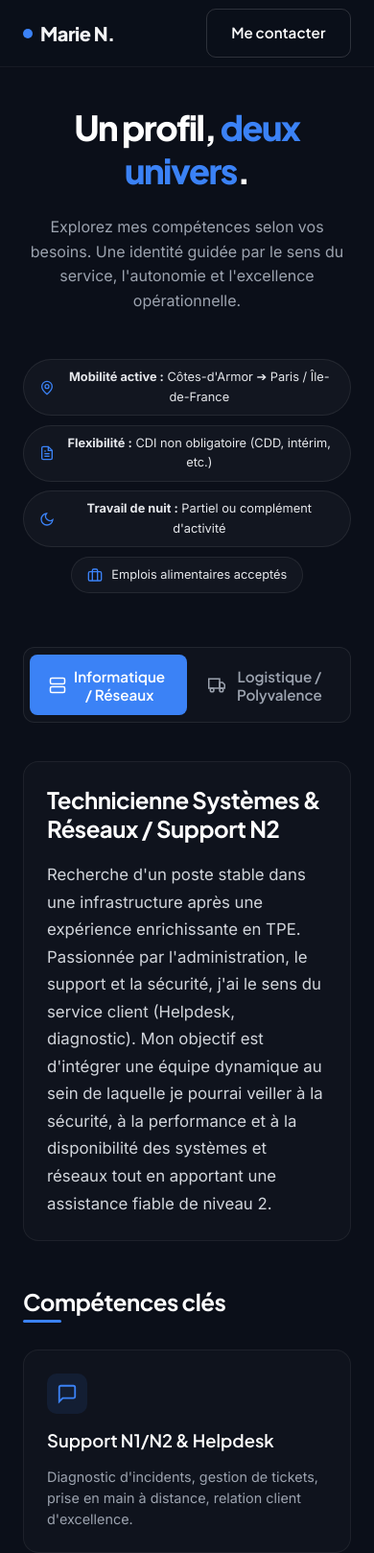
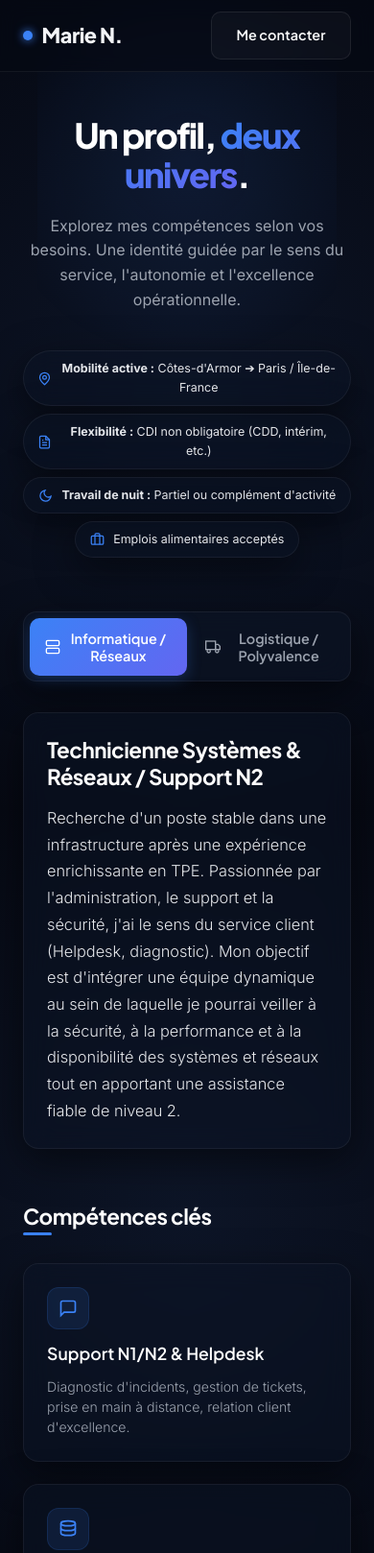
Before and after one commit to MarieUwU-nerd/cv-dual-profile, a plain HTML site: page index.html in a window 390 px wide. Shown: the top 1618 px of the page at 96% size. Drawn offline with Linux system fonts and the light colour scheme; a script that the page names is missing.

Commit message:
feat: design Glassmorphism et variables thématiques de couleur d'accentuation

```diff
--- a/css/style.css
+++ b/css/style.css
@@ -1,9 +1,42 @@
 /* ==========================================================================
-   Marie N. — Double Profil CV — Styles CSS de Base & Layouts
+   Marie N. — Double Profil CV — Styles CSS & Glassmorphism Premium
    ========================================================================== */
 
 /* --------------------------------------------------------------------------
-   0. RESET & POLICES DE BASE
+   0. CONFIGURATION DU THÈME & DES VARIABLES (GLASSMORPHISM)
+   -------------------------------------------------------------------------- */
+:root {
+  /* Fond et neutres de l'application (Identité Commune) */
+  --bg-main: #060913;          /* Fond abysse ultra-sombre */
+  --bg-gradient: radial-gradient(circle at 50% 50%, #0d1527 0%, #060913 100%);
+  --text-primary: #F3F4F6;     /* Blanc cassé hyper lisible */
+  --text-muted: #9CA3AF;      /* Gris doux pour textes secondaires */
+
+  /* Paramètres du verre (Glassmorphism unifié) */
+  --glass-bg: rgba(13, 20, 38, 0.45);        /* Fond translucide sombre */
+  --glass-border: rgba(255, 255, 255, 0.06);   /* Tranche de verre ultra-fine */
+  --glass-shadow: 0 12px 40px 0 rgba(0, 0, 0, 0.5);
+  --glass-blur: blur(14px);                  /* Puissance du flou d'arrière-plan */
+
+  /* Variables dynamiques par défaut (Profil Informatique) */
+  --accent-color: #3B82F6;       /* Bleu électrique moderne */
+  --accent-rgb: 59, 130, 246;    /* Pour le codage rgba */
+  --accent-glow: rgba(59, 130, 246, 0.12); /* Halo standard */
+  --accent-glow-strong: rgba(59, 130, 246, 0.25);
+  --accent-gradient: linear-gradient(135deg, #3B82F6 0%, #6366F1 100%);
+}
+
+/* Surcharges du thème (Profil Logistique & Polyvalence) */
+body.profile-logistics {
+  --accent-color: #E07A5F;       /* Terracotta doux et chaleureux */
+  --accent-rgb: 224, 122, 95;
+  --accent-glow: rgba(224, 122, 95, 0.12);
+  --accent-glow-strong: rgba(224, 122, 95, 0.25);
+  --accent-gradient: linear-gradient(135deg, #E07A5F 0%, #F4A261 100%);
+}
+
+/* --------------------------------------------------------------------------
+   1. RESET & CONFIGURATION GLOBALE
    -------------------------------------------------------------------------- */
 *, *::before, *::after {
   box-sizing: border-box;
@@ -19,11 +52,15 @@ html {
 
 body {
   font-family: 'Inter', -apple-system, BlinkMacSystemFont, "Segoe UI", Roboto, sans-serif;
-  background-color: #0B0F19; /* Fond abysse sombre par défaut */
-  color: #F3F4F6;
+  background-color: var(--bg-main);
+  background-image: var(--bg-gradient);
+  background-attachment: fixed;
+  color: var(--text-primary);
   line-height: 1.6;
   overflow-x: hidden;
   min-height: 100vh;
+  position: relative;
+  transition: background-color 0.6s ease;
 }
 
 h1, h2, h3, h4, h5, h6 {
@@ -43,12 +80,26 @@ img, svg {
   max-width: 100%;
 }
 
+/* Effet de lueur d'arrière-plan (Ambient Glow) */
+.bg-glow {
+  position: fixed;
+  top: -10%;
+  left: 50%;
+  transform: translateX(-50%);
+  width: 80vw;
+  height: 60vh;
+  background: radial-gradient(circle, rgba(var(--accent-rgb), 0.1) 0%, rgba(var(--accent-rgb), 0) 70%);
+  z-index: -1;
+  pointer-events: none;
+  transition: background 0.6s ease;
+}
+
 /* --------------------------------------------------------------------------
-   1. LAYOUT CONTENEURS GLOBAUX
+   2. CONTENEURS GLOBAUX
    -------------------------------------------------------------------------- */
 .section-container, .header-container, .hero-container, .footer-container {
   width: 100%;
-  max-width: 1200px;
+  max-width: 1100px;
   margin-right: auto;
   margin-left: auto;
   padding-right: 1.5rem;
@@ -56,19 +107,22 @@ img, svg {
 }
 
 /* --------------------------------------------------------------------------
-   2. HEADER UNIFIÉ
+   3. HEADER UNIFIÉ (GLASSMORPHISM)
    -------------------------------------------------------------------------- */
 .main-header {
   position: fixed;
   top: 0;
   left: 0;
   width: 100%;
-  height: 70px;
+  height: 75px;
   display: flex;
   align-items: center;
   z-index: 100;
-  border-bottom: 1px solid rgba(255, 255, 255, 0.05);
-  background-color: rgba(11, 15, 25, 0.8);
+  border-bottom: 1px solid var(--glass-border);
+  background-color: rgba(6, 9, 19, 0.6);
+  backdrop-filter: blur(10px);
+  -webkit-backdrop-filter: blur(10px);
+  transition: border-bottom-color 0.6s ease;
 }
 
 .header-container {
@@ -80,10 +134,10 @@ img, svg {
 .brand {
   display: flex;
   align-items: center;
-  gap: 0.5rem;
+  gap: 0.6rem;
   font-family: 'Plus Jakarta Sans', sans-serif;
   font-weight: 800;
-  font-size: 1.25rem;
+  font-size: 1.35rem;
   letter-spacing: -0.5px;
 }
 
@@ -91,50 +145,56 @@ img, svg {
   width: 10px;
   height: 10px;
   border-radius: 50%;
-  background-color: #3B82F6; /* Couleur d'accent par défaut : Bleu */
+  background-color: var(--accent-color);
+  box-shadow: 0 0 10px var(--accent-color);
+  transition: background-color 0.6s ease, box-shadow 0.6s ease;
 }
 
 /* --------------------------------------------------------------------------
-   3. HERO SECTION & CRITÈRES GLOBAUX
+   4. HERO SECTION & CRITÈRES GLOBAUX
    -------------------------------------------------------------------------- */
 .hero-section {
-  padding-top: 140px;
-  padding-bottom: 4rem;
+  padding-top: 150px;
+  padding-bottom: 3.5rem;
   text-align: center;
 }
 
 .hero-title {
-  font-size: clamp(2.25rem, 5vw, 4rem);
+  font-size: clamp(2.25rem, 5vw, 3.75rem);
   font-weight: 800;
   letter-spacing: -1.5px;
-  margin-bottom: 1.5rem;
+  margin-bottom: 1.25rem;
   max-width: 900px;
   margin-right: auto;
   margin-left: auto;
+  line-height: 1.15;
 }
 
 .highlight-text {
-  color: #3B82F6; /* Couleur d'accent par défaut : Bleu */
+  background: var(--accent-gradient);
+  -webkit-background-clip: text;
+  -webkit-text-fill-color: transparent;
+  transition: background 0.6s ease;
 }
 
 .hero-subtitle {
-  font-size: clamp(1rem, 2.5vw, 1.2rem);
-  color: #9CA3AF;
-  max-width: 700px;
+  font-size: clamp(1rem, 2.2vw, 1.15rem);
+  color: var(--text-muted);
+  max-width: 650px;
   margin-right: auto;
   margin-left: auto;
-  margin-bottom: 3rem;
+  margin-bottom: 2.5rem;
   font-weight: 400;
 }
 
-/* Critères de recherche généraux */
+/* Critères de recherche généraux (Socle Commun) */
 .global-criteria {
   display: flex;
   flex-wrap: wrap;
   justify-content: center;
-  gap: 1rem;
+  gap: 0.8rem;
   margin-bottom: 3.5rem;
-  max-width: 1000px;
+  max-width: 900px;
   margin-right: auto;
   margin-left: auto;
 }
@@ -143,60 +203,71 @@ img, svg {
   display: flex;
   align-items: center;
   gap: 0.6rem;
-  background-color: rgba(255, 255, 255, 0.03);
-  border: 1px solid rgba(255, 255, 255, 0.08);
-  padding: 0.6rem 1.2rem;
+  background-color: var(--glass-bg);
+  border: 1px solid var(--glass-border);
+  padding: 0.55rem 1.1rem;
   border-radius: 50px;
-  font-size: 0.875rem;
+  font-size: 0.85rem;
   color: #E5E7EB;
-  font-weight: 400;
+  backdrop-filter: var(--glass-blur);
+  -webkit-backdrop-filter: var(--glass-blur);
+  box-shadow: var(--glass-shadow);
+  transition: border-color 0.3s ease;
+}
+
+.criterion-tag:hover {
+  border-color: rgba(var(--accent-rgb), 0.3);
 }
 
 .criterion-icon {
-  width: 16px;
-  height: 16px;
-  color: #3B82F6; /* Couleur d'accent par défaut : Bleu */
+  width: 15px;
+  height: 15px;
+  color: var(--accent-color);
   flex-shrink: 0;
+  transition: color 0.6s ease;
 }
 
 /* --------------------------------------------------------------------------
-   4. COMMUTATEUR (TOGGLE SWITCH)
+   5. LE COMMUTATEUR EN VERRE DÉPOLI (TOGGLE)
    -------------------------------------------------------------------------- */
 .toggle-wrapper {
   display: flex;
   justify-content: center;
-  margin-top: 2rem;
+  margin-top: 1rem;
 }
 
 .toggle-container {
   display: flex;
   position: relative;
-  background-color: rgba(255, 255, 255, 0.02);
-  border: 1px solid rgba(255, 255, 255, 0.08);
-  padding: 0.4rem;
-  border-radius: 12px;
-  gap: 0.4rem;
-  max-width: 500px;
+  background-color: rgba(13, 20, 38, 0.6);
+  border: 1px solid var(--glass-border);
+  padding: 0.35rem;
+  border-radius: 14px;
+  gap: 0.35rem;
+  max-width: 480px;
   width: 100%;
+  box-shadow: var(--glass-shadow);
+  backdrop-filter: var(--glass-blur);
+  -webkit-backdrop-filter: var(--glass-blur);
 }
 
 .toggle-btn {
   flex: 1;
   background: none;
   border: none;
-  color: #9CA3AF;
+  color: var(--text-muted);
   font-family: 'Plus Jakarta Sans', sans-serif;
   font-weight: 600;
-  font-size: 0.95rem;
-  padding: 0.8rem 1.2rem;
-  border-radius: 8px;
+  font-size: 0.9rem;
+  padding: 0.75rem 1rem;
+  border-radius: 10px;
   cursor: pointer;
   display: flex;
   align-items: center;
   justify-content: center;
   gap: 0.5rem;
   z-index: 2;
-  transition: color 0.3s ease;
+  transition: color 0.4s ease;
 }
 
 .toggle-btn.active {
@@ -204,24 +275,27 @@ img, svg {
 }
 
 .toggle-icon {
-  width: 18px;
-  height: 18px;
+  width: 16px;
+  height: 16px;
   flex-shrink: 0;
+  transition: color 0.4s ease;
 }
 
 .toggle-slider {
   position: absolute;
-  top: 0.4rem;
-  bottom: 0.4rem;
-  left: 0.4rem;
-  width: calc(50% - 0.4rem);
-  background-color: #3B82F6; /* Couleur d'accent par défaut : Bleu */
-  border-radius: 8px;
+  top: 0.35rem;
+  bottom: 0.35rem;
+  left: 0.35rem;
+  width: calc(50% - 0.35rem);
+  background: var(--accent-gradient);
+  border-radius: 10px;
   z-index: 1;
+  box-shadow: 0 4px 15px var(--accent-glow-strong);
+  transition: background 0.6s ease, box-shadow 0.6s ease;
 }
 
 /* --------------------------------------------------------------------------
-   5. CONTENU DYNAMIQUE DES PROFILS
+   6. CARTES ET ELEMENTS DE SECTION PREMIUMS (GLASSMORPHISM)
    -------------------------------------------------------------------------- */
 .profile-section {
   padding-bottom: 5rem;
@@ -231,31 +305,41 @@ img, svg {
   display: none;
 }
 
-/* Cartes génériques */
+/* Cartes Premium Glassmorphism */
 .profile-card {
-  background-color: rgba(255, 255, 255, 0.02);
-  border: 1px solid rgba(255, 255, 255, 0.06);
+  background-color: var(--glass-bg);
+  backdrop-filter: var(--glass-blur);
+  -webkit-backdrop-filter: var(--glass-blur);
+  border: 1px solid var(--glass-border);
+  box-shadow: var(--glass-shadow);
   border-radius: 16px;
-  padding: 2rem;
+  padding: 2.25rem;
   margin-bottom: 2rem;
+  transition: transform 0.3s ease, border-color 0.3s ease, box-shadow 0.3s ease;
+}
+
+.profile-card:hover {
+  border-color: rgba(var(--accent-rgb), 0.2);
+  box-shadow: 0 12px 40px 0 rgba(0, 0, 0, 0.6), 0 0 15px var(--accent-glow);
 }
 
 /* Présentation Intro */
 .profile-intro-card h2 {
-  font-size: clamp(1.5rem, 4vw, 2rem);
+  font-size: clamp(1.4rem, 3.5vw, 1.85rem);
   letter-spacing: -0.5px;
-  margin-bottom: 1.2rem;
+  margin-bottom: 1rem;
 }
 
 .profile-intro-card p {
-  color: #D1D5DB;
-  font-size: 1.05rem;
+  color: #E5E7EB;
+  font-size: 1.02rem;
   line-height: 1.7;
+  font-weight: 300;
 }
 
-/* Grille de compétences */
+/* Grilles de compétences */
 .block-title {
-  font-size: 1.5rem;
+  font-size: 1.4rem;
   font-weight: 700;
   letter-spacing: -0.5px;
   margin-bottom: 1.8rem;
@@ -269,14 +353,15 @@ img, svg {
   position: absolute;
   bottom: 0;
   left: 0;
-  width: 40px;
+  width: 30px;
   height: 3px;
-  background-color: #3B82F6; /* Couleur d'accent par défaut : Bleu */
+  background-color: var(--accent-color);
   border-radius: 2px;
+  transition: background-color 0.6s ease;
 }
 
 .skills-block {
-  margin-top: 3rem;
+  margin-top: 3.5rem;
   margin-bottom: 4rem;
 }
 
@@ -289,43 +374,44 @@ img, svg {
 .skill-card {
   display: flex;
   flex-direction: column;
-  gap: 1rem;
-  margin-bottom: 0; /* Annule la marge inférieure des cartes */
+  gap: 0.85rem;
+  margin-bottom: 0;
   height: 100%;
 }
 
 .skill-icon-wrapper {
-  width: 42px;
-  height: 42px;
-  border-radius: 10px;
-  background-color: rgba(59, 130, 246, 0.1);
+  width: 44px;
+  height: 44px;
+  border-radius: 12px;
+  background-color: var(--accent-glow);
   display: flex;
   align-items: center;
   justify-content: center;
+  border: 1px solid rgba(var(--accent-rgb), 0.15);
+  transition: background-color 0.6s ease, border-color 0.6s ease;
 }
 
 .skill-icon {
-  width: 22px;
-  height: 22px;
-  color: #3B82F6; /* Couleur d'accent par défaut : Bleu */
+  width: 20px;
+  height: 20px;
+  color: var(--accent-color);
+  transition: color 0.6s ease;
 }
 
 .skill-card h4 {
-  font-size: 1.15rem;
+  font-size: 1.1rem;
   font-weight: 600;
+  color: #FFFFFF;
 }
 
 .skill-card p {
-  font-size: 0.9rem;
-  color: #9CA3AF;
+  font-size: 0.88rem;
+  color: var(--text-muted);
   line-height: 1.5;
+  font-weight: 300;
 }
 
 /* Expériences & Formations (Timeline) */
-.experiences-block, .education-block {
-  margin-bottom: 4rem;
-}
-
 .timeline {
   display: flex;
   flex-direction: column;
@@ -334,94 +420,100 @@ img, svg {
   padding-left: 1.5rem;
 }
 
-/* Ligne verticale de la timeline */
 .timeline::before {
   content: '';
   position: absolute;
   top: 0.5rem;
   bottom: 0.5rem;
   left: 0;
-  width: 2px;
+  width: 1px;
   background-color: rgba(255, 255, 255, 0.08);
 }
 
 .timeline-item {
   position: relative;
   margin-bottom: 0;
-  padding: 1.8rem;
+  padding: 2rem;
 }
 
 .timeline-dot {
   position: absolute;
-  top: 1.8rem;
-  left: calc(-1.5rem - 4px);
-  width: 10px;
-  height: 10px;
+  top: 2rem;
+  left: calc(-1.5rem - 5px);
+  width: 9px;
+  height: 9px;
   border-radius: 50%;
-  background-color: #3B82F6; /* Couleur d'accent par défaut : Bleu */
-  box-shadow: 0 0 10px rgba(59, 130, 246, 0.5);
-  border: 2px solid #0B0F19;
+  background-color: var(--accent-color);
+  box-shadow: 0 0 10px var(--accent-color);
+  border: 2px solid var(--bg-main);
+  transition: background-color 0.6s ease, box-shadow 0.6s ease;
 }
 
 .timeline-header {
   display: flex;
   flex-direction: column;
-  gap: 0.4rem;
-  margin-bottom: 1rem;
+  gap: 0.35rem;
+  margin-bottom: 0.85rem;
 }
 
 .timeline-date {
-  font-size: 0.8rem;
+  font-size: 0.78rem;
   font-weight: 600;
   text-transform: uppercase;
-  color: #3B82F6; /* Couleur d'accent par défaut : Bleu */
+  color: var(--accent-color);
   letter-spacing: 0.5px;
+  transition: color 0.6s ease;
 }
 
 .timeline-title {
-  font-size: 1.25rem;
+  font-size: 1.2rem;
   font-weight: 700;
+  color: #FFFFFF;
 }
 
 .timeline-company {
-  font-size: 0.95rem;
-  color: #9CA3AF;
+  font-size: 0.9rem;
+  color: var(--text-muted);
   font-weight: 500;
 }
 
 .timeline-desc {
-  font-size: 0.95rem;
+  font-size: 0.92rem;
   color: #D1D5DB;
   line-height: 1.6;
+  font-weight: 300;
 }
 
 /* --------------------------------------------------------------------------
-   6. CONTACT CTA & FOOTER
+   7. CONTACT CTA & FOOTER (GLASSMORPHISM)
    -------------------------------------------------------------------------- */
 .main-footer {
-  background-color: rgba(255, 255, 255, 0.01);
-  border-top: 1px solid rgba(255, 255, 255, 0.05);
-  padding: 5rem 0 3rem 0;
+  background-color: rgba(6, 9, 19, 0.5);
+  border-top: 1px solid var(--glass-border);
+  padding: 5rem 0 3.5rem 0;
+  backdrop-filter: var(--glass-blur);
+  -webkit-backdrop-filter: var(--glass-blur);
 }
 
 .footer-content {
   text-align: center;
-  max-width: 700px;
+  max-width: 650px;
   margin-right: auto;
   margin-left: auto;
 }
 
 .footer-content h2 {
-  font-size: clamp(2rem, 4vw, 3rem);
+  font-size: clamp(2rem, 4vw, 2.75rem);
   letter-spacing: -1px;
   margin-bottom: 1rem;
 }
 
 .footer-content p {
-  color: #9CA3AF;
-  font-size: 1.1rem;
+  color: var(--text-muted);
+  font-size: 1.05rem;
   margin-bottom: 2.5rem;
   line-height: 1.6;
+  font-weight: 300;
 }
 
 .contact-actions {
@@ -429,10 +521,10 @@ img, svg {
   flex-wrap: wrap;
   justify-content: center;
   gap: 1rem;
-  margin-bottom: 3rem;
+  margin-bottom: 3.5rem;
 }
 
-/* Boutons */
+/* Boutons d'Action Premium */
 .btn {
   display: inline-flex;
   align-items: center;
@@ -440,90 +532,116 @@ img, svg {
   gap: 0.6rem;
   font-family: 'Plus Jakarta Sans', sans-serif;
   font-weight: 600;
-  font-size: 0.95rem;
+  font-size: 0.9rem;
   padding: 0.8rem 1.6rem;
   border-radius: 10px;
   cursor: pointer;
-  transition: all 0.3s ease;
+  transition: all 0.3s cubic-bezier(0.16, 1, 0.3, 1);
   border: none;
 }
 
 .btn-primary {
-  background-color: #3B82F6; /* Couleur d'accent par défaut : Bleu */
+  background: var(--accent-gradient);
   color: #FFFFFF;
+  box-shadow: 0 4px 15px var(--accent-glow);
+  transition: background 0.6s ease, box-shadow 0.6s ease, transform 0.3s ease;
 }
 
 .btn-primary:hover {
-  filter: brightness(1.1);
   transform: translateY(-2px);
+  box-shadow: 0 6px 20px var(--accent-glow-strong);
 }
 
 .btn-outline {
-  background: none;
-  border: 1px solid rgba(255, 255, 255, 0.15);
+  background-color: rgba(255, 255, 255, 0.03);
+  border: 1px solid rgba(255, 255, 255, 0.08);
   color: #FFFFFF;
 }
 
 .btn-outline:hover {
-  background-color: rgba(255, 255, 255, 0.05);
-  border-color: rgba(255, 255, 255, 0.3);
+  background-color: rgba(255, 255, 255, 0.07);
+  border-color: rgba(var(--accent-rgb), 0.3);
   transform: translateY(-2px);
 }
 
 .btn-icon {
-  width: 18px;
-  height: 18px;
+  width: 16px;
+  height: 16px;
   flex-shrink: 0;
 }
 
 .phone-and-legal {
   display: flex;
   flex-direction: column;
-  gap: 1rem;
+  gap: 0.8rem;
   border-top: 1px solid rgba(255, 255, 255, 0.05);
   padding-top: 2rem;
   margin-top: 2rem;
 }
 
 .phone-block {
-  font-size: 1.05rem;
+  font-size: 1rem;
   color: #E5E7EB;
+  font-weight: 400;
 }
 
 .phone-link {
   font-weight: 600;
-  color: #3B82F6; /* Couleur d'accent par défaut : Bleu */
+  color: var(--accent-color);
+  transition: color 0.6s ease;
 }
 
 .legal-text {
-  font-size: 0.8rem;
-  color: #6B7280;
+  font-size: 0.78rem;
+  color: #555c6e;
 }
 
 /* --------------------------------------------------------------------------
-   7. RESPONSIVE MEDIA QUERIES
+   8. COMPATIBILITÉ & ACCÉLÉRATION MATÉRIELLE (FALLBACKS)
+   -------------------------------------------------------------------------- */
+@supports NOT (backdrop-filter: blur(1px)) {
+  .profile-card, .toggle-container, .main-header, .main-footer {
+    background-color: rgba(13, 20, 38, 0.96) !important;
+  }
+}
+
+/* Optimisation de l'accélération matérielle */
+.profile-card, .toggle-slider, .bg-glow {
+  will-change: transform, opacity;
+}
+
+/* --------------------------------------------------------------------------
+   9. RESPONSIVE MEDIA QUERIES
    -------------------------------------------------------------------------- */
 @media (max-width: 768px) {
   .hero-section {
-    padding-top: 110px;
-    padding-bottom: 2.5rem;
+    padding-top: 120px;
+    padding-bottom: 2rem;
   }
 
   .global-criteria {
-    gap: 0.6rem;
+    gap: 0.5rem;
   }
 
   .criterion-tag {
-    padding: 0.5rem 1rem;
-    font-size: 0.8rem;
+    padding: 0.5rem 0.9rem;
+    font-size: 0.78rem;
   }
 
   .profile-card {
     padding: 1.5rem;
   }
 
+  .timeline {
+    padding-left: 1.2rem;
+  }
+
   .timeline-item {
-    padding: 1.2rem;
+    padding: 1.5rem;
+  }
+
+  .timeline-dot {
+    left: calc(-1.2rem - 5px);
   }
 
   .contact-actions {
```
